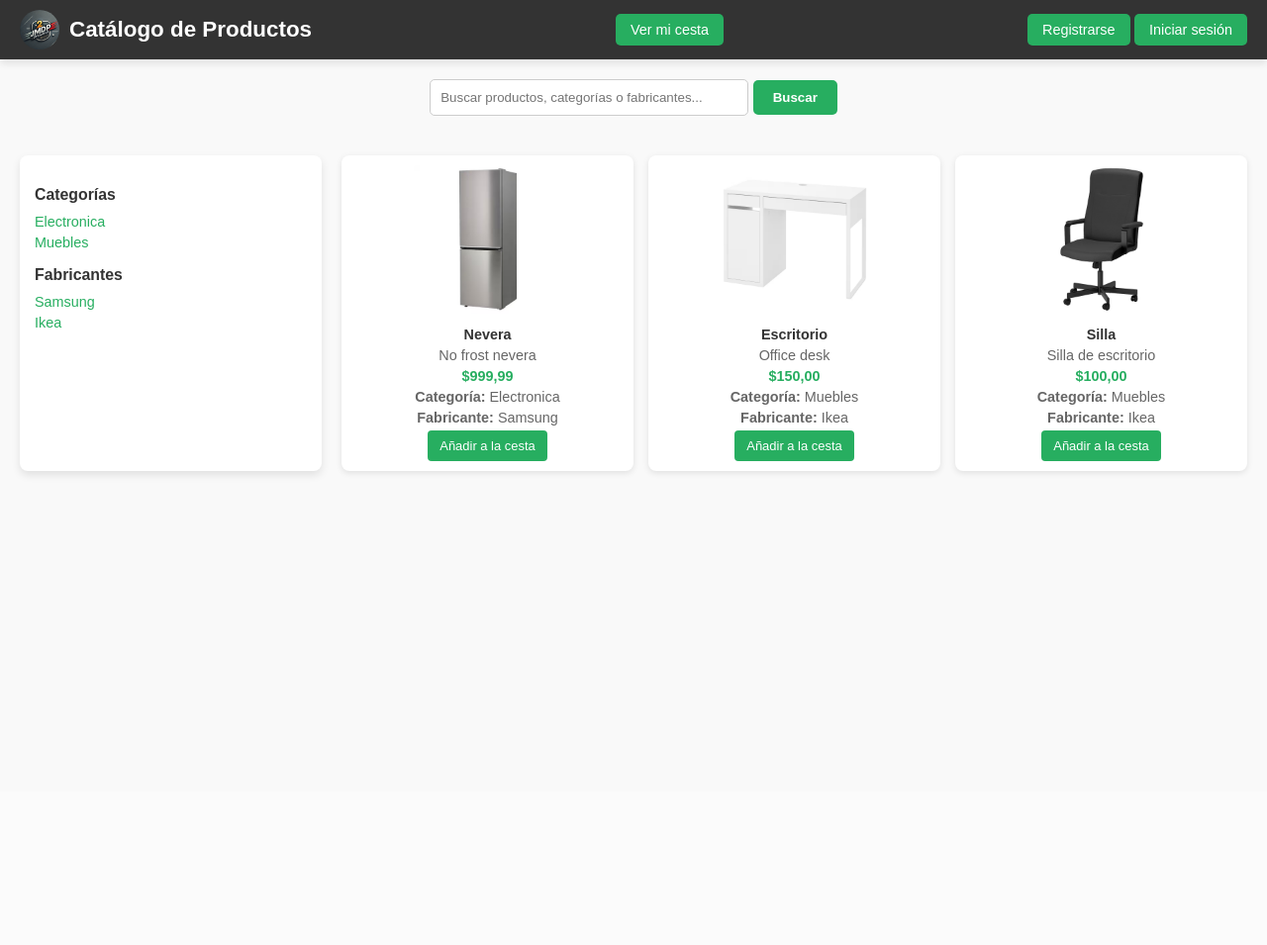
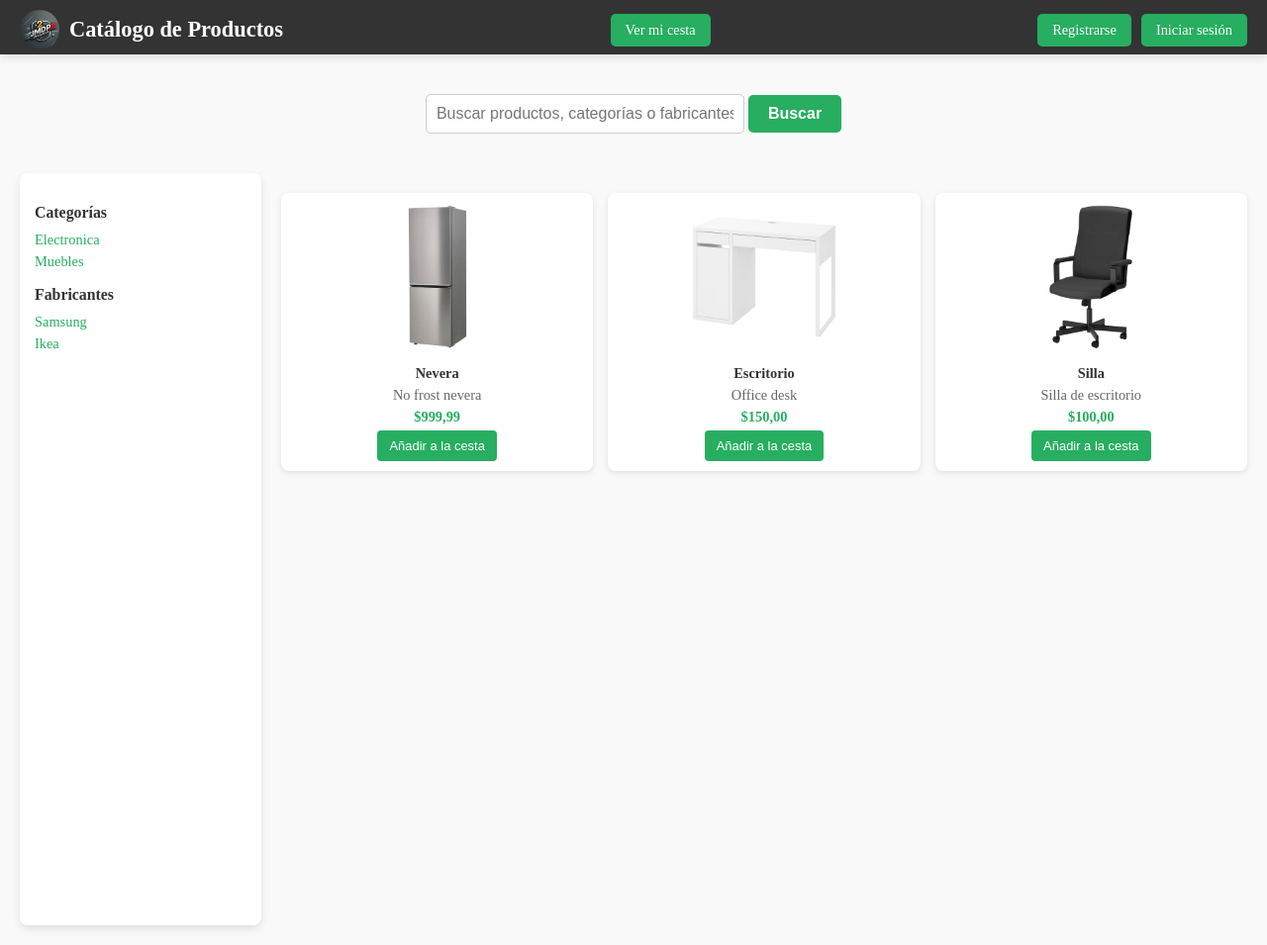
Before and after one commit to davblamor/PGPI-2.7, a Django app: page /catalogo/ in a window 1280 px wide. Shown: the whole page at 99% size. Before the commit the page ends 481 px from the top, so only its background shows below. Run offline with Django 5.2, Linux system fonts and the light colour scheme; data comes from the database, SQL or seed files in the repository.

Commit message:
fix(filters): design listing changed to a more simetric option

```diff
--- a/backend/templates/catalogo.html
+++ b/backend/templates/catalogo.html
@@ -6,7 +6,7 @@
     <title>Catálogo de Productos</title>
     <style>
         body {
-            font-family: Arial, sans-serif;
+            font-family: 'Times New Roman', Times, serif;
             background-color: #f9f9f9;
             margin: 0;
             padding: 0;
@@ -20,6 +20,11 @@
             justify-content: space-between;
             align-items: center;
             box-shadow: 0 4px 8px rgba(0, 0, 0, 0.1);
+            position: sticky;
+            top: 0;
+            z-index: 1000;
+            padding-bottom: 5px;
+            margin-bottom: 0;
         }
 
         .header h1 {
@@ -32,6 +37,11 @@
             height: 40px;
             border-radius: 50%;
             margin-right: 10px;
+        }
+
+        .header-buttons {
+            display: flex;
+            gap: 10px;
         }
 
         .header-buttons a {
@@ -50,7 +60,7 @@
 
         .container {
             display: grid;
-            grid-template-columns: 1fr 3fr;
+            grid-template-columns: 1fr 4fr;
             gap: 20px;
             padding: 20px;
         }
@@ -61,6 +71,10 @@
             border-radius: 8px;
             box-shadow: 0 4px 8px rgba(0, 0, 0, 0.1);
             font-size: 0.9em;
+            position: sticky;
+            top: 70px; /* Ajusta según el alto de la navbar */
+            height: calc(100vh - 70px); /* Ocupa todo el alto menos la navbar */
+            overflow-y: auto;
         }
 
         .sidebar h3 {
@@ -88,37 +102,9 @@
         .sidebar ul li a:hover {
             color: #1e874b;
         }
-        /* Buscador */
-        .search-bar {
-            margin: 20px 0;
-            display: flex;
-            justify-content: center;
-            gap: 10px;
-        }
-
-        .search-bar input[type="text"] {
-            width: 300px;
-            padding: 10px;
-            border-radius: 5px;
-            border: 1px solid #ccc;
-        }
-
-        .search-bar button {
-            background-color: #27ae60;
-            color: #fff;
-            padding: 10px 20px;
-            border: none;
-            border-radius: 5px;
-            font-weight: bold;
-            cursor: pointer;
-            transition: background-color 0.3s;
-        }
-
-        .search-bar button:hover {
-            background-color: #1e874b;
-        }
 
         .product-list {
+            margin-top: 20px;
             display: grid;
             grid-template-columns: repeat(auto-fit, minmax(200px, 1fr));
             gap: 15px;
@@ -172,7 +158,44 @@
             background-color: #1e874b;
         }
 
+        .filter-title {
+            font-size: 1.2em;
+            margin-bottom: 10px;
+            color: #333;
+        }
+        .search-bar {
+            margin: 40px 0 20px 0;
+            display: flex;
+            justify-content: center;
+            align-items: center;
+            gap: 10px;
+        }
+
+        .search-bar input[type="text"] {
+            width: 300px;
+            padding: 10px;
+            border-radius: 5px;
+            border: 1px solid #ccc;
+            font-size: 1em;
+        }
+
+        .search-bar button {
+            background-color: #27ae60; /* Color verde */
+            color: #fff; /* Texto blanco */
+            padding: 10px 20px;
+            border: none;
+            border-radius: 5px;
+            font-weight: bold;
+            cursor: pointer;
+            font-size: 1em; /* Ajusta el tamaño de fuente */
+            transition: background-color 0.3s;
+        }
+
+        .search-bar button:hover {
+            background-color: #1e874b; /* Color verde más oscuro en hover */
+        }
     </style>
+
 </head>
 <body>
     <div class="header">
@@ -203,6 +226,7 @@
         </form>
     </div>
 
+
     <div class="container">
         <!-- Barra lateral -->
         <div class="sidebar">
@@ -221,11 +245,12 @@
             </ul>
         </div>
 
-        <!-- Lista de productos -->
+        <!-- Lista de productos filtrados -->
+        <div>
+            {% if filtro %}
+                <h2 class="filter-title">{{ filtro }}</h2>
+            {% endif %}
             <div class="product-list">
-            {% if filtro %}
-                <h3>{{ filtro }}</h3>
-            {% endif %}
                 {% for producto in productos %}
                     <div class="product-item">
                         {% if producto.image %}
@@ -236,8 +261,6 @@
                         <h2>{{ producto.name }}</h2>
                         <p>{{ producto.description }}</p>
                         <p class="price">${{ producto.price }}</p>
-                    <p class="category"><strong>Categoría:</strong> {{ producto.category.name }}</p>
-                    <p class="manufacturer"><strong>Fabricante:</strong> {{ producto.manufacturer.name }}</p>
                         <form action="{% url 'add_to_cart' producto.id %}" method="post">
                             {% csrf_token %}
                             <button type="submit">Añadir a la cesta</button>
@@ -248,5 +271,7 @@
                 {% endfor %}
             </div>
         </div>
+    </div>
+
 </body>
 </html>
```
Lines whose indentation alone changed are shown as unchanged.
